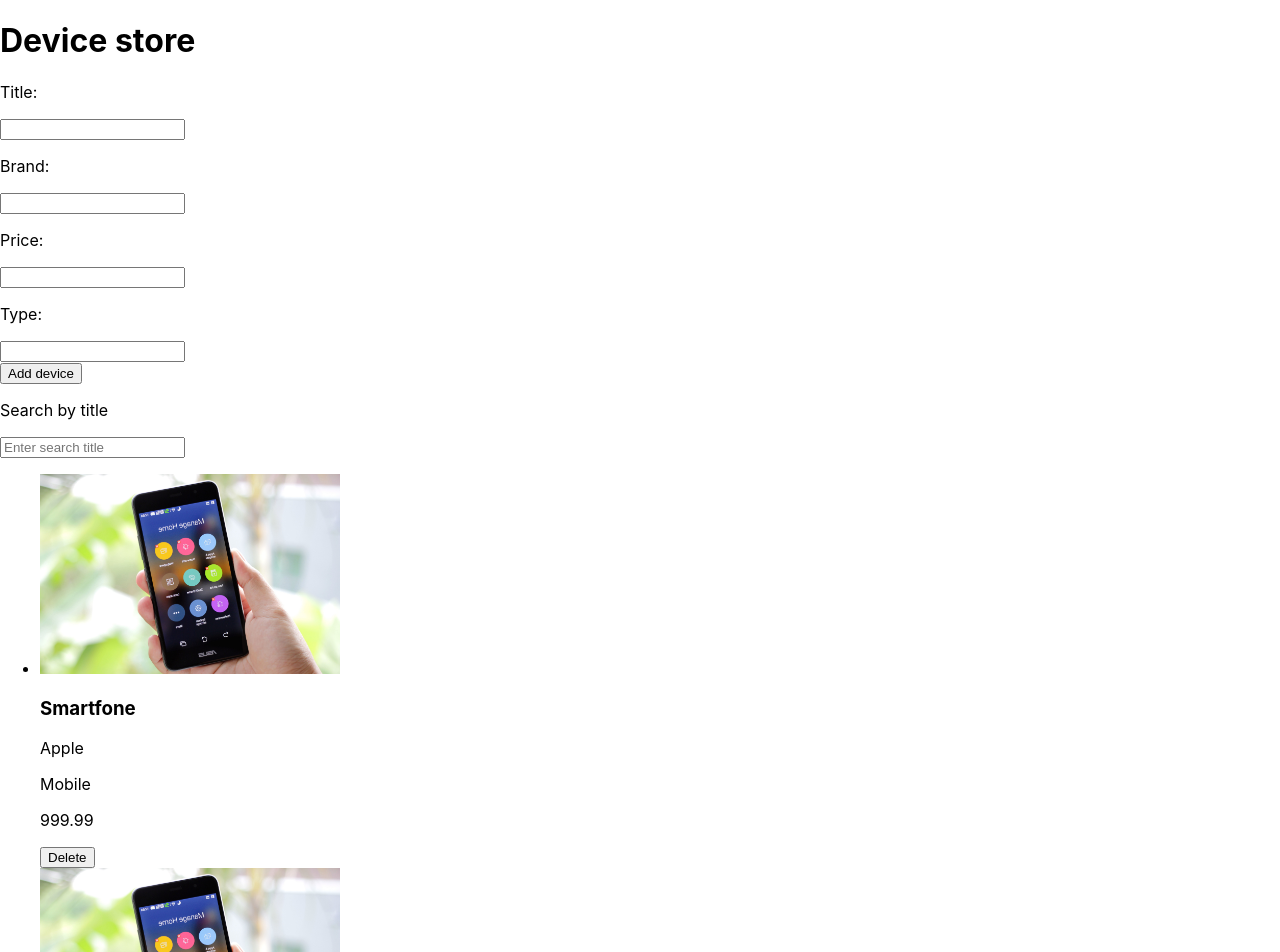
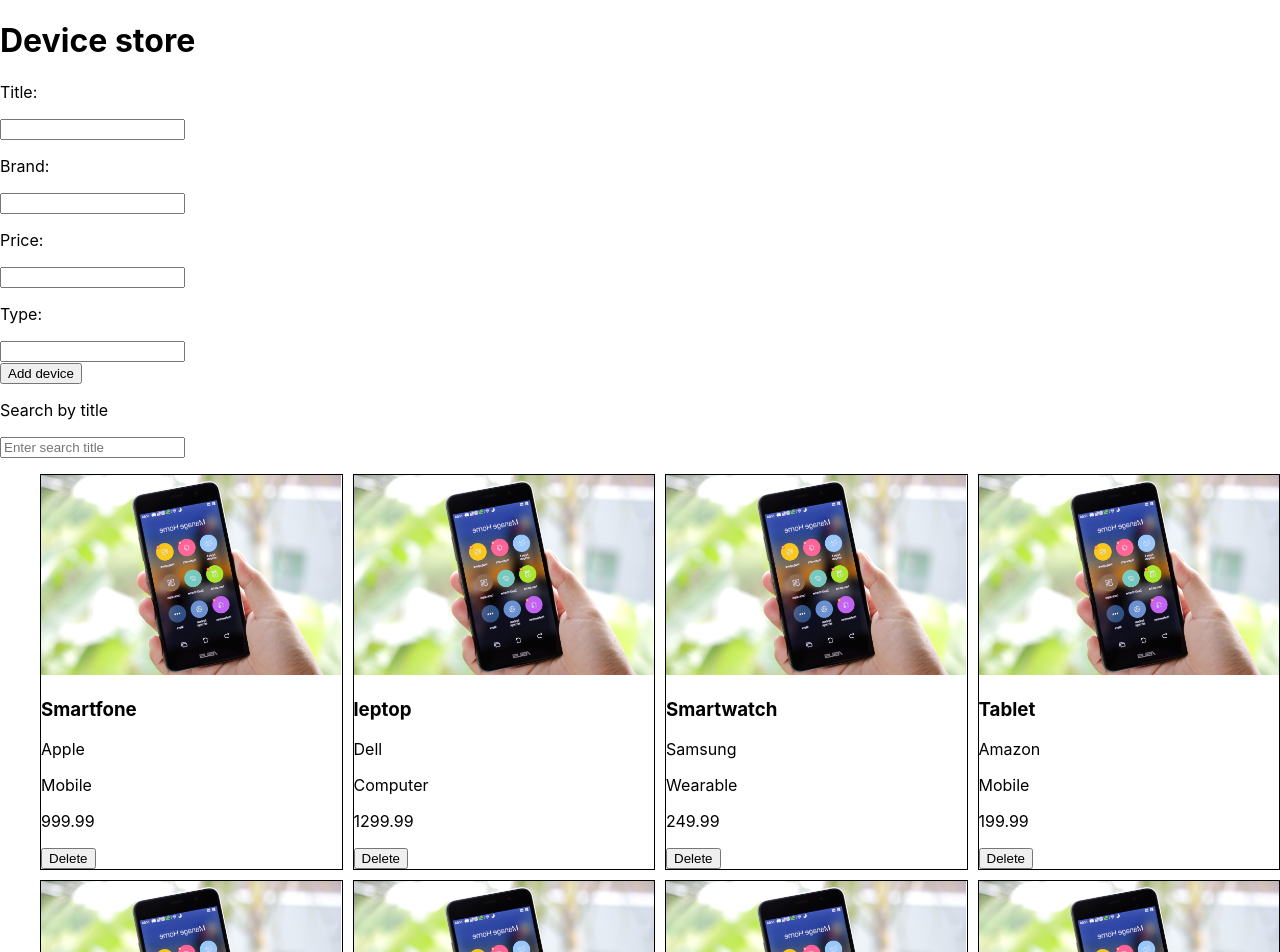
Before and after one commit to ExLuZiVe53/React-Module-2-Practis, a React (Create React App) app: page / in a window 1280 px wide. Shown: the top 952 px of the page. Built offline with nearby package versions, Linux system fonts and the light colour scheme.

Commit message:
added styles.module.css

```diff
--- a/src/components/DeviceCard/DeviceCard.jsx
+++ b/src/components/DeviceCard/DeviceCard.jsx
@@ -1,3 +1,4 @@
+import css from './DeviceCard.module.css';
 // створюємо розмітку
 // приймаємо пропси у вигляді об'єкту для рендеру розмітки у DeviceCard
 const DeviceCard = ({
@@ -10,7 +11,7 @@ const DeviceCard = ({
   onDeleteDevice,
 }) => {
   return (
-    <li>
+    <li className={css.item}>
       {/* за допомогою {вставляємо наші пропси} */}
       <img src={coverImage} width={300} alt={title} />
       <h3>{title}</h3>
--- /dev/null
+++ b/src/components/DeviceCard/DeviceCard.module.css
@@ -0,0 +1,4 @@
+.item {
+  flex-grow: 1;
+  border: 1px solid black;
+}
--- a/src/components/DeviceList/DeviceList.jsx
+++ b/src/components/DeviceList/DeviceList.jsx
@@ -1,9 +1,10 @@
 import React from 'react';
 import DeviceCard from 'components/DeviceCard/DeviceCard';
+import css from './DeviceList.module.css';
 
 const DeviceList = ({ devices, onDeleteDevice }) => {
   return (
-    <ul>
+    <ul className={css.cardList}>
       {devices.map(({ id, title, brand, price, type, coverImage }) => (
         // або деструктуризуємо поля які потрібно з device
         <DeviceCard
--- /dev/null
+++ b/src/components/DeviceList/DeviceList.module.css
@@ -0,0 +1,5 @@
+.cardList {
+  display: flex;
+  flex-wrap: wrap;
+  gap: 10px;
+}
--- a/src/index.css
+++ b/src/index.css
@@ -13,3 +13,11 @@ code {
   font-family: source-code-pro, Menlo, Monaco, Consolas, 'Courier New',
     monospace;
 }
+
+ul {
+  list-style: none;
+}
+
+img {
+  object-fit: cover;
+}
```
